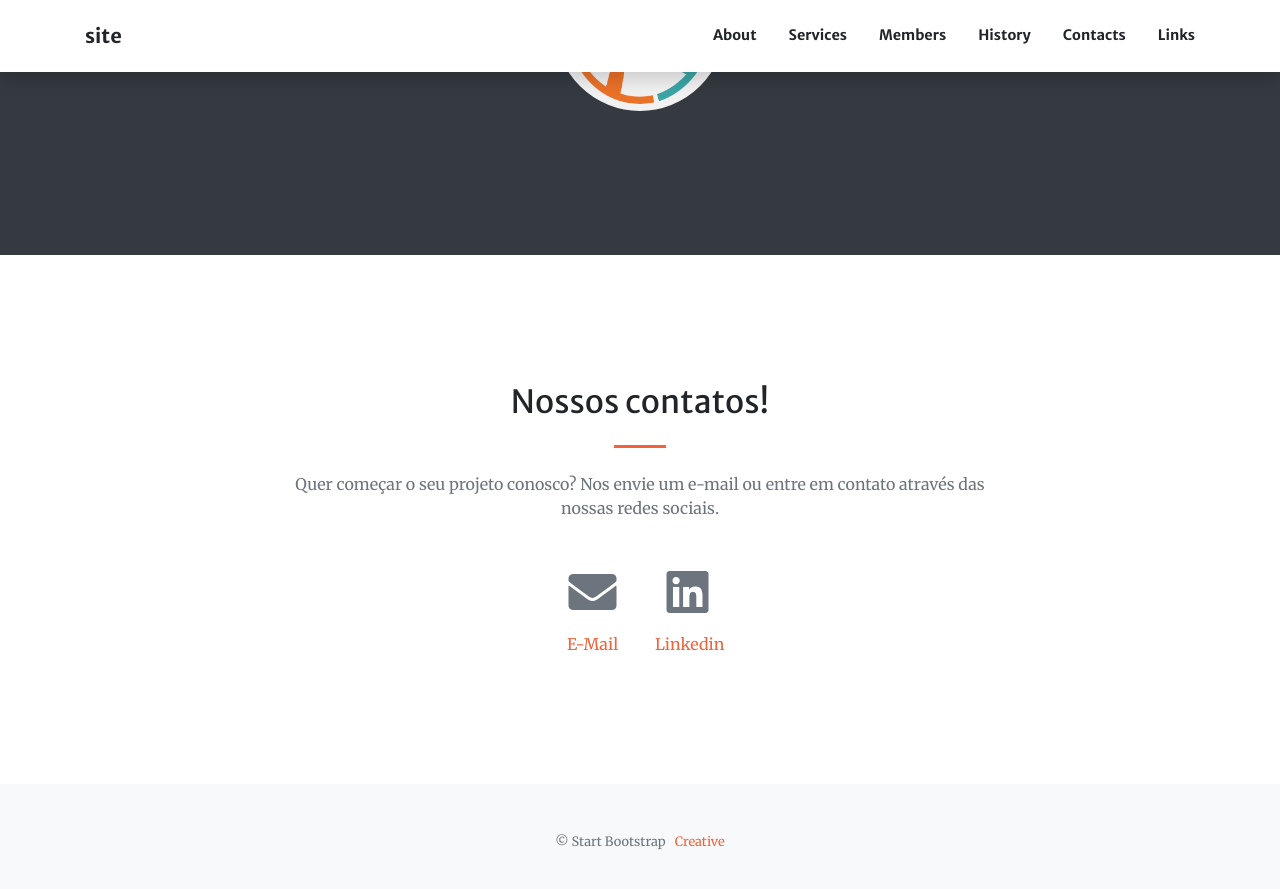
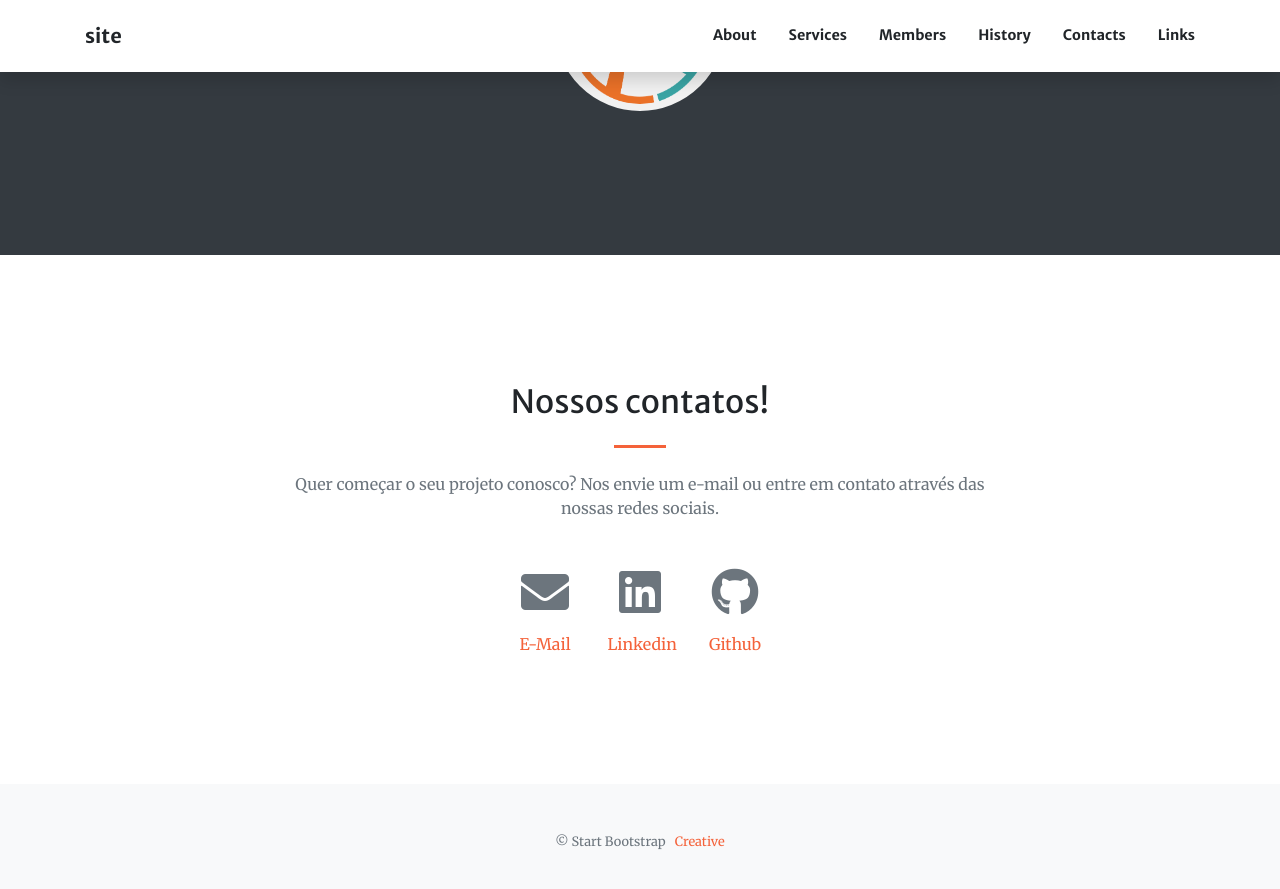
Before and after one commit to saibrotech/site, a Jekyll site: the page built from index.md, in a window 1280 px wide and 900 px high, scrolled down 4810 px. Shown: the top 889 px of the window. Built offline with Jekyll 4.4.1, drawn with Linux system fonts in a browser that asks for light colours.

Commit message:
add github contact

```diff
--- a/index.md
+++ b/index.md
@@ -151,5 +151,9 @@ sections:
       icon: fa-linkedin
       icon_type: fab
       url: https://www.linkedin.com/company/saibrotech
+    - title: Github
+      icon: fa-github
+      icon_type: fab
+      url: https://github.com/saibrotech
 
 ---
```
